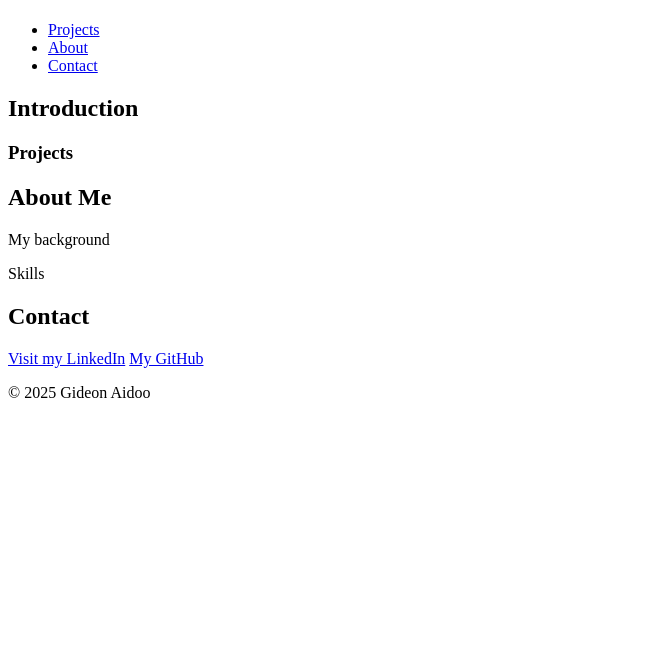
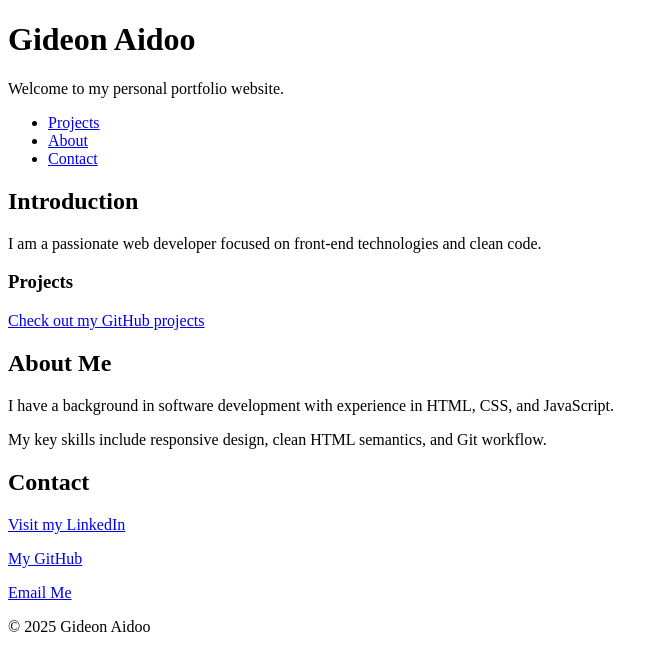
Before and after one commit to gideonAidoo/My_First_Portfolio, a plain HTML site: page portfolio/index.html in a window 1280 px wide. Shown: the whole page, without its empty margins (0-663 px from the left). Drawn offline with Linux system fonts and the light colour scheme.

Commit message:
adding my personal portfolio file

```diff
--- a/portfolio/index.html
+++ b/portfolio/index.html
@@ -5,9 +5,10 @@
   <title>Gideon Aidoo - Personal Portfolio</title>
 </head>
 <body>
+
   <header>
-    <h1></h1>
-    <p></p>
+    <h1>Gideon Aidoo</h1>
+    <p>Welcome to my personal portfolio website.</p>
   </header>
 
   <nav>
@@ -18,37 +19,38 @@
     </ul>
   </nav>
 
-    <section id ="introduction">
+  <section id="introduction">
     <h2>Introduction</h2>
+    <p>I am a passionate web developer focused on front-end technologies and clean code.</p>
   </section>
 
-    <section  id="projects" >
+  <section id="projects">
     <article>
       <h3>Projects</h3>
-       <p><a href="" target="_blank"></a></p>
+      <p><a href="https://github.com/gideonAidoo" target="_blank">Check out my GitHub projects</a></p>
     </article>
   </section>
 
   <section id="about">
     <article>
       <h2>About Me</h2>
-    <p>My background</p>
-    <p>Skills</p>
+      <p>I have a background in software development with experience in HTML, CSS, and JavaScript.</p>
+      <p>My key skills include responsive design, clean HTML semantics, and Git workflow.</p>
     </article>
   </section>
 
   <section id="contact">
     <article>
       <h2>Contact</h2>
-<a href="https://www.linkedin.com/in/gideon-aidoo" target="_blank">Visit my LinkedIn</a>
-<a href="https://github.com/gideonAidoo" target="_blank">My GitHub</a>
-   <a href="mailto:gideonaidoo@gmail.com"></a>
+      <p><a href="https://www.linkedin.com/in/gideon-aidoo" target="_blank">Visit my LinkedIn</a></p>
+      <p><a href="https://github.com/gideonAidoo" target="_blank">My GitHub</a></p>
+      <p><a href="mailto:gideonaidoo@gmail.com">Email Me</a></p>
     </article>
   </section>
-
 
   <footer>
     <p>&copy; 2025 Gideon Aidoo</p>
   </footer>
 
 </body>
+</html>
```
Lines whose indentation alone changed are shown as unchanged.
